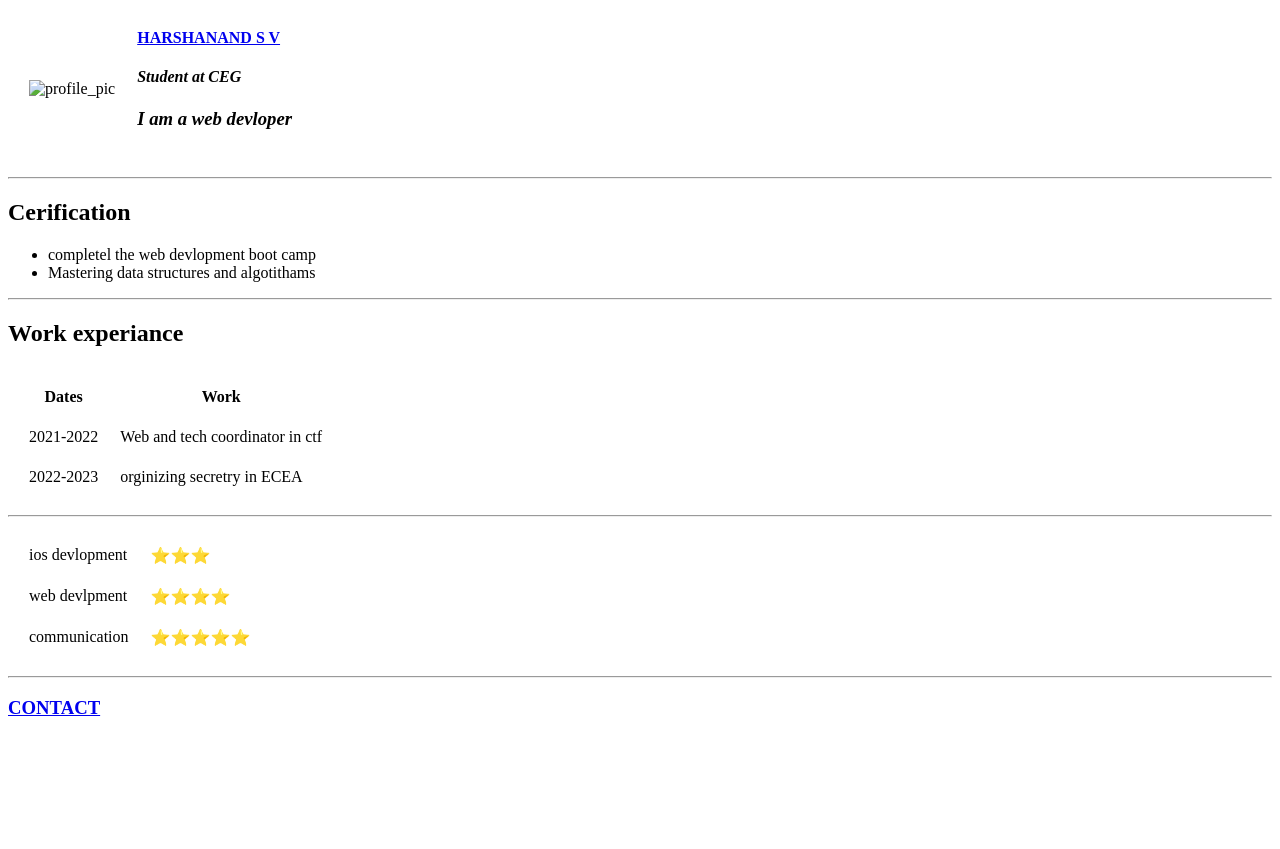
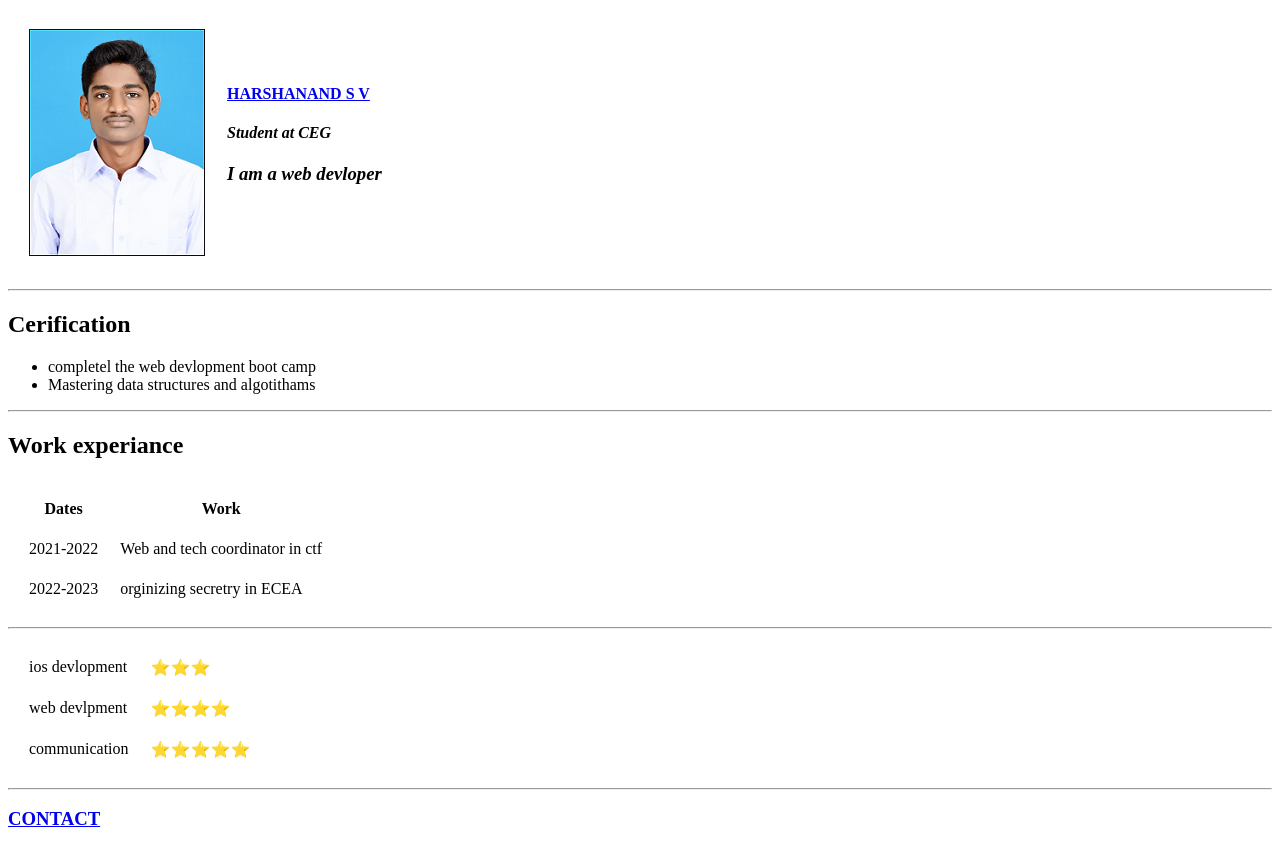
Before and after one commit to harsh2634/CV, a plain HTML site: page index.html in a window 1280 px wide. Before the commit the page ends 800 px from the top, so only its background shows below. Drawn offline with Linux system fonts and the light colour scheme.

Commit message:
udated image path

```diff
--- a/index.html
+++ b/index.html
@@ -8,7 +8,7 @@
     <table cellspacing="20">
       <tr>
         <td>
-          <img src="images\26351 06-07-2020.png" alt="profile_pic">
+          <img src="26351 06-07-2020.png" alt="profile_pic">
         </td>
         <td>
           <a href="https://www.linkedin.com/in/harshanand-s-v-2809921bb"><b>HARSHANAND S V</b></a>
```
